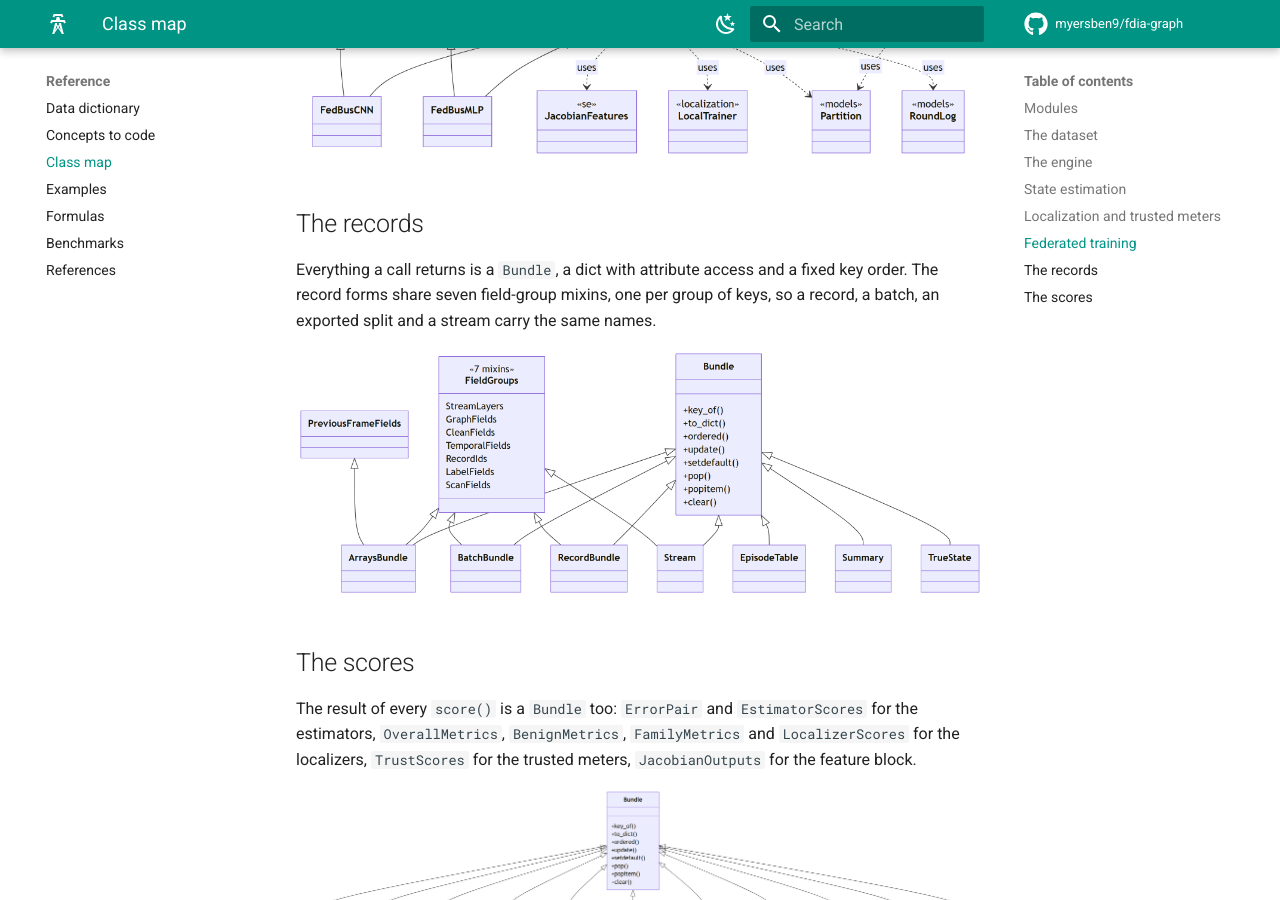
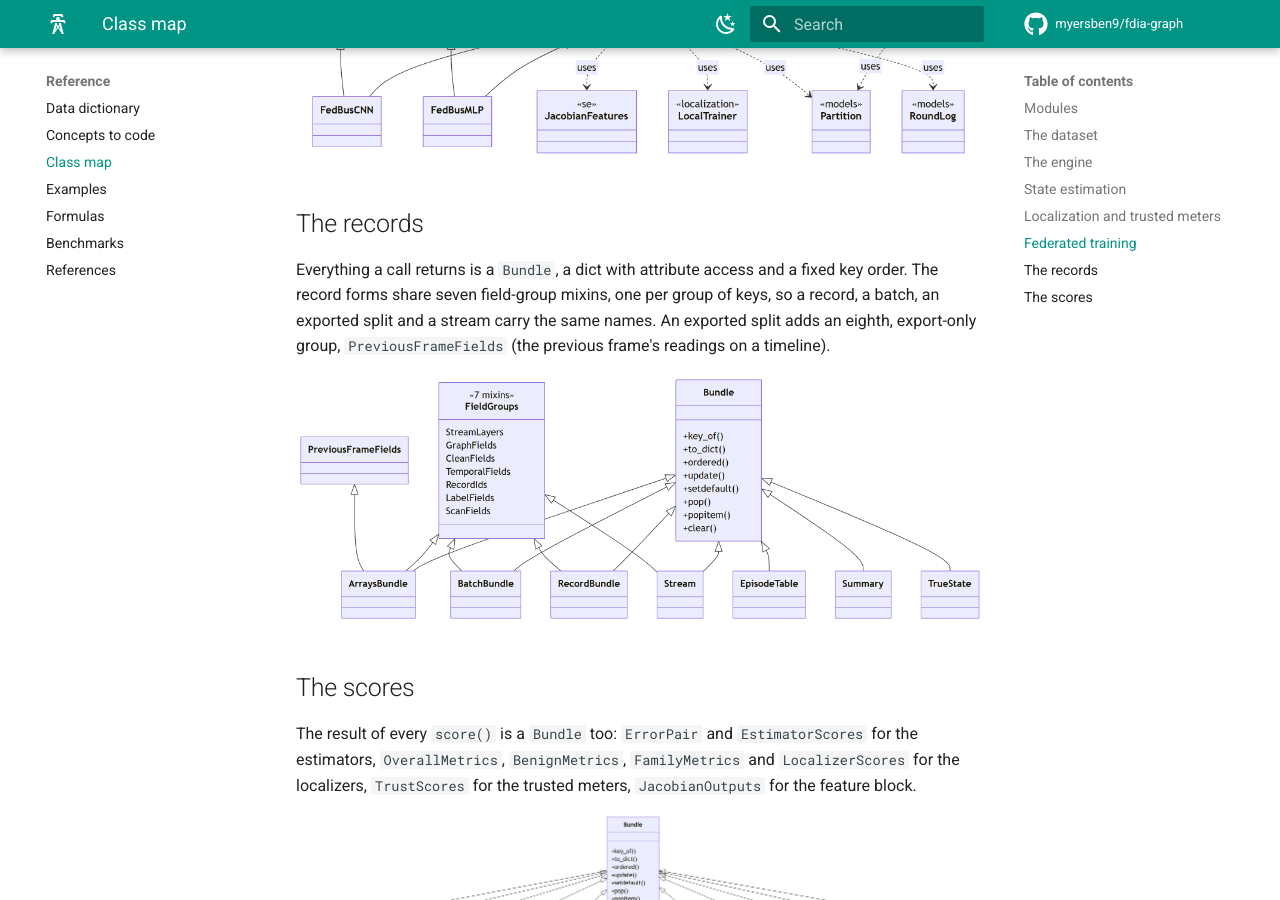
Before and after one commit to myersben9/fdia-graph, an MkDocs documentation site: the page built from docs/reference/CLASS_MAP.md, in a window 1280 px wide and 900 px high, scrolled down 3699 px. Built offline with MkDocs 1.6.1 and Material for MkDocs 9.7.7, drawn with Linux system fonts in a browser that asks for light colours; comment, search, counter and statistics services are not loaded; the version menu is left out.

Commit message:
Class map: the eighth, export-only field group

```diff
--- a/docs/reference/CLASS_MAP.md
+++ b/docs/reference/CLASS_MAP.md
@@ -69,9 +69,10 @@ each client trains its own copy with the shared `LocalTrainer` on its own buses,
 
 Everything a call returns is a `Bundle`, a dict with attribute access and a fixed key order. The record
 forms share seven field-group mixins, one per group of keys, so a record, a batch, an exported split and
-a stream carry the same names.
+a stream carry the same names. An exported split adds an eighth, export-only group,
+`PreviousFrameFields` (the previous frame's readings on a timeline).
 
-![Class diagram of the record bundles: Bundle, the seven field-group mixins as one node, and RecordBundle, BatchBundle, ArraysBundle and Stream inheriting both, ArraysBundle also PreviousFrameFields; EpisodeTable, Summary and TrueState under Bundle](../figures/diagrams/classes_models.png)
+![Class diagram of the record bundles: Bundle, the seven shared field-group mixins as one node, and RecordBundle, BatchBundle, ArraysBundle and Stream inheriting both; ArraysBundle also takes an eighth, export-only group, PreviousFrameFields; EpisodeTable, Summary and TrueState under Bundle](../figures/diagrams/classes_models.png)
 
 ## The scores
 
```
